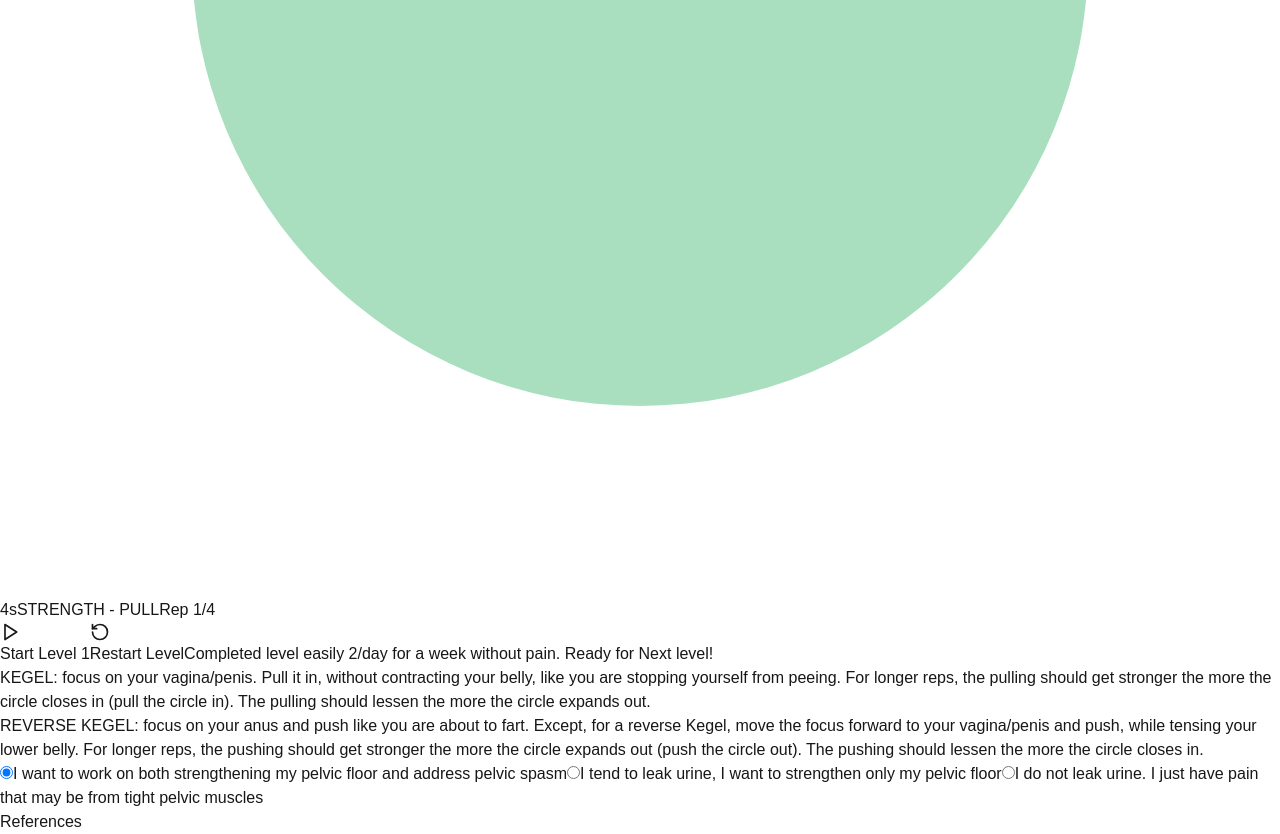
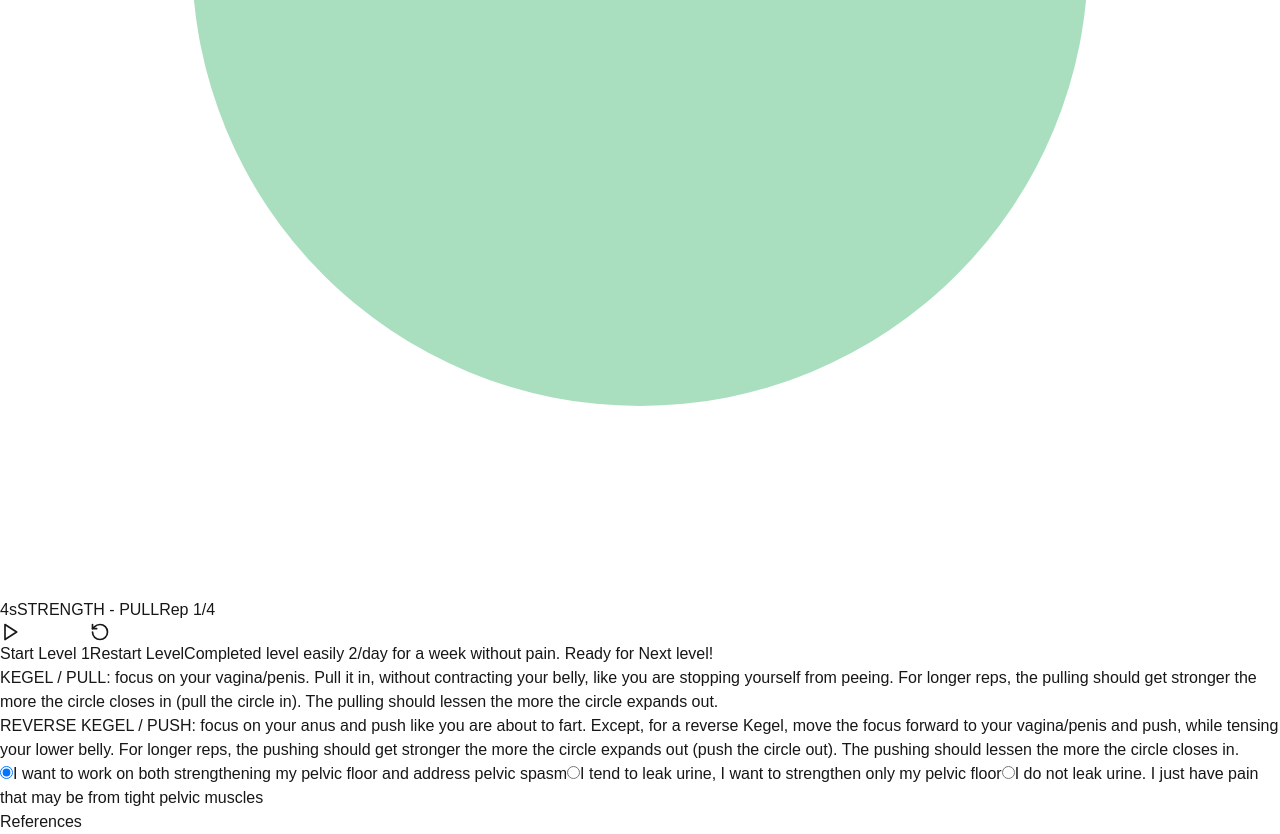
Before and after one commit to lgh1000/kegel, a Next.js app: page / in a window 1280 px wide. Shown: the part 730-1564 px from the top of the page. Built offline with nearby package versions, Linux system fonts and the light colour scheme.

Commit message:
Update main page script with PUSH/PULL added to desciptions

```diff
--- /dev/null
+++ b/next.config.mjs
@@ -0,0 +1,4 @@
+/** @type {import('next').NextConfig} */
+export default {
+  reactStrictMode: true,
+};
--- a/src/app/page.tsx
+++ b/src/app/page.tsx
@@ -828,10 +828,10 @@ useEffect(() => {
         {/* Instruction Boxes - reduced margins and padding */}
         <div className="grid grid-cols-1 md:grid-cols-2 gap-2 mb-4">
           <div className="p-2 rounded-lg bg-amber-500">
-            <p className="text-sm">KEGEL: focus on your vagina/penis. Pull it in, without contracting your belly, like you are stopping yourself from peeing. For longer reps, the pulling should get stronger the more the circle closes in (pull the circle in). The pulling should lessen the more the circle expands out.</p>
+            <p className="text-sm">KEGEL / PULL: focus on your vagina/penis. Pull it in, without contracting your belly, like you are stopping yourself from peeing. For longer reps, the pulling should get stronger the more the circle closes in (pull the circle in). The pulling should lessen the more the circle expands out.</p>
           </div>
           <div className="p-2 rounded-lg bg-amber-500">
-            <p className="text-sm">REVERSE KEGEL: focus on your anus and push like you are about to fart. Except, for a reverse Kegel, move the focus forward to your vagina/penis and push, while tensing your lower belly. For longer reps, the pushing should get stronger the more the circle expands out (push the circle out). The pushing should lessen the more the circle closes in.</p>
+            <p className="text-sm">REVERSE KEGEL / PUSH: focus on your anus and push like you are about to fart. Except, for a reverse Kegel, move the focus forward to your vagina/penis and push, while tensing your lower belly. For longer reps, the pushing should get stronger the more the circle expands out (push the circle out). The pushing should lessen the more the circle closes in.</p>
           </div>
         </div>
 
```
Also changed, not shown: 2 other files (tests, documents, lock files or other folders).
